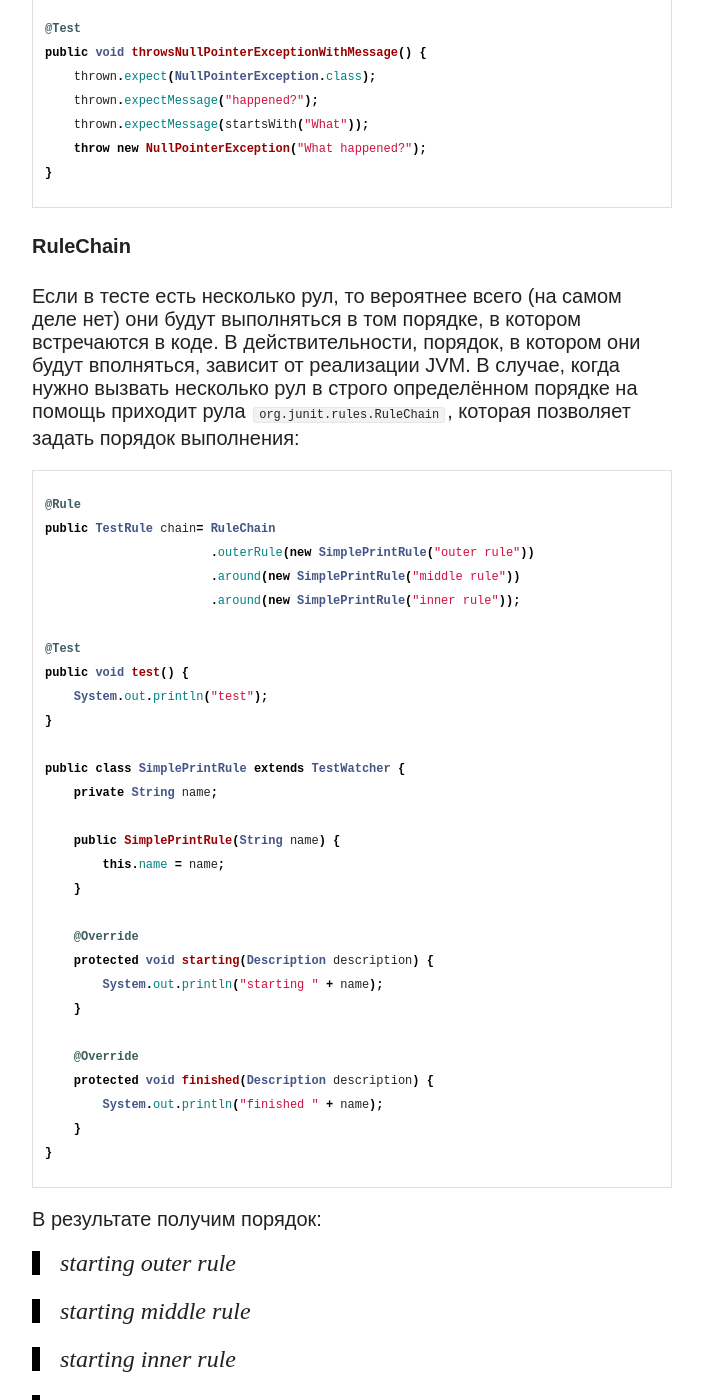
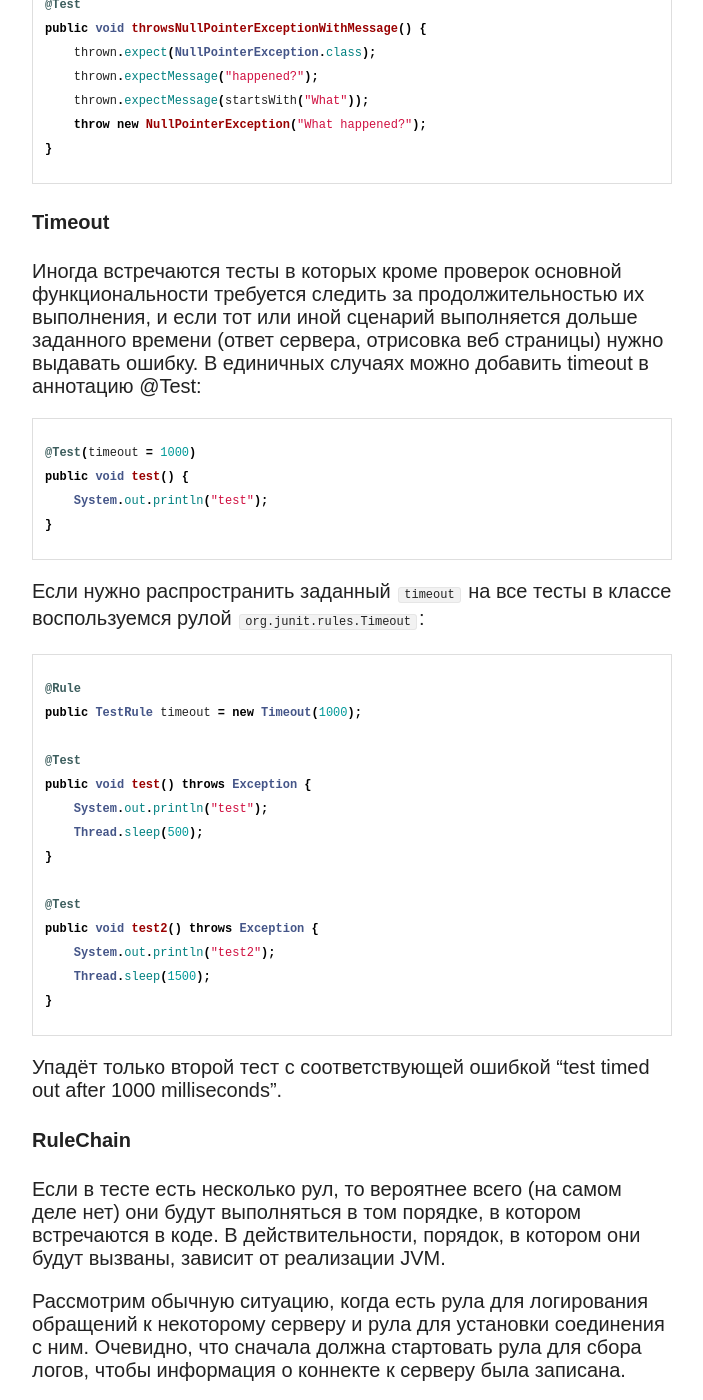
Before and after one commit to yandex-qatools/yandex-qatools.github.io, a Jekyll site: the page built from _posts/2014-11-23-junit-rules-tutorial.md, in a window 1280 px wide and 1400 px high, scrolled down 9470 px. Shown: the whole window, without its empty margins (308-1011 px from the left). Built offline with Jekyll 4.4.1, drawn with Linux system fonts in a browser that asks for light colours; nearby versions of some CDN libraries; comment, search, counter and statistics services are not loaded; some of the changed text lies outside the part shown.

Commit message:
Update 2014-11-23-junit-rules-tutorial.md

```diff
--- a/_posts/2014-11-23-junit-rules-tutorial.md
+++ b/_posts/2014-11-23-junit-rules-tutorial.md
@@ -110,22 +110,11 @@
 Заметим, что методы с `@BeforeClass` и `@AfterClass` должны быть статическими.
 
 ## Rules
-* [Custom Rules](#custom)
-* [Base Rules](#base)
-  * [External Resources](#external_r)
-    * [Temporary Folder](#tfolder)
-  * [Test Watcher](#watcher)
-    * [Test Name](#tname)
-  * [Verifier](#verifier)
-    * [Error Collector](#ecollector)
-  * [Expected Exception](#expectedexcptn)
-  * [Rule Chain](#rulechain)
 
-<a name="custom"/>
 ### Custom Rules
 Допустим теперь мы хотим использовать предыдущий код (методы before и after) в других классах.
-Вместо того, чтобы копировать методы целиком или выносить их в отдельный базовый класс для каждогого нового
-набора тестов, нужно создать свою собственную рулу.
+Вместо того, чтобы копировать методы целиком или выносить в отдельный базовый класс для каждого нового
+набора тестов, создадим собственную рулу.
 
 Рула представляет из себя класс, реализующий интерфейс `org.junit.rules.TestRule`. Для того, чтобы создать новую рулу необходимо реализовать метод apply, возвращающий объект типа `org.junit.runners.model.Statement`.
 
@@ -185,10 +174,20 @@
 
 > after
 
-<a name="base"/>
+
 ### Base Rules
 
-Прежде чем начать писать свои собственные рулы следует познакомиться с уже существующими. Фреймворк предлагает несколько готовых рул с удобными методами, которые можно использовать "из коробки".
+* [External Resources](#external_r)
+  * [Temporary Folder](#tfolder)
+* [Test Watcher](#watcher)
+  * [Test Name](#tname)
+* [Verifier](#verifier)
+  * [Error Collector](#ecollector)
+* [Expected Exception](#expectedexcptn)
+* [Timeout](#timeout)
+* [Rule Chain](#rulechain)
+
+Прежде чем писать свои собственные рулы следует познакомиться с уже существующими. Фреймворк предлагает несколько готовых рул с удобными методами, которые можно использовать "из коробки".
 Самой популярной из них, как мне кажется, является `org.junit.rules.ExternalResource`:
 
 <a name="external_r"/>
@@ -319,7 +318,7 @@
 <a name="ecollector"/>
 ##### ErrorCollector
 
-В качестве примера использования Verifier рассмотрим рулу `org.junit.rules.ErrorCollector`, которая позволяет
+Как пример использования Verifier рассмотрим рулу `org.junit.rules.ErrorCollector`, которая разрешает
 "продолжить выполнение теста после первой ошибки". Использование этой рулы позволит, например, собрать все ошибки произошедшие в тесте в одном отчёте. Хотя при правильном формировнии тесткейсов (один тест - одна проверка) необходимости в такой руле нет.
 
 {% highlight java %}
@@ -336,7 +335,7 @@
 
 {% endhighlight %}
 
-Метод `checkThat( ... )` является обёрткой для стандартной проверки `assertThat( ... )`, но в отличие от последнего, если проверка не прошла, не прерывает выполнение теста. Результатом такого кода будет отчёт, который содержит в себе ошибки первой и третьей проверки.
+Метод `checkThat( ... )` является обёрткой для стандартной проверки `assertThat( ... )`, но в отличие от последнего не прерывает выполнение теста если проверка не прошла. Результатом такого кода будет отчёт, который содержит в себе ошибки первой и третьей проверки.
 
 <a name="expectedexcptn"/>
 #### ExpectedException
@@ -346,11 +345,13 @@
 {% highlight java %}
 
 @Test(expected=NullPointerException.class)
-public void throwsNullPointerExceptionWithMessage() { ... }
+public void throwsNullPointerExceptionWithMessage() {
+    System.out.println("test");
+}
 
 {% endhighlight %}
 
-Рула `org.junit.rules.ExpectedException` расширяет этот функционал и позволяет проверить не только класс бросаемого исключения, но и, например, его сообщение:
+Рула `org.junit.rules.ExpectedException` расширяет этот функционал и позволяет проверить не только класс бросаемого исключения:
 
 {% highlight java %}
 
@@ -367,19 +368,60 @@
 
 {% endhighlight %}
 
+<a name="timeout"/>
+#### Timeout
+
+Иногда встречаются тесты в которых кроме проверок основной функциональности требуется следить за продолжительностью их выполнения, и если тот или иной сценарий выполняется дольше заданного времени (ответ сервера, отрисовка веб страницы) нужно выдавать ошибку. В единичных случаях можно добавить timeout в аннотацию @Test:
+
+{% highlight java %}
+
+@Test(timeout = 1000)
+public void test() {
+    System.out.println("test");
+}
+
+{% endhighlight %}
+
+Если нужно распространить заданный `timeout` на все тесты в классе воспользуемся рулой `org.junit.rules.Timeout`:
+
+{% highlight java %}
+
+@Rule
+public TestRule timeout = new Timeout(1000);
+
+@Test
+public void test() throws Exception {
+    System.out.println("test");
+    Thread.sleep(500);
+}
+
+@Test
+public void test2() throws Exception {
+    System.out.println("test2");
+    Thread.sleep(1500);
+}
+
+{% endhighlight %}
+
+Упадёт только второй тест с соответствующей ошибкой "test timed out after 1000 milliseconds".
+
+
 <a name="rulechain"/>
 #### RuleChain
 
-Если в тесте есть несколько рул, то вероятнее всего (на самом деле нет) они будут выполняться в том порядке, в котором встречаются в коде. В действительности, порядок, в котором они будут вполняться, зависит от реализации JVM.
-В случае, когда нужно вызвать несколько рул в строго определённом порядке на помощь приходит рула `org.junit.rules.RuleChain`, которая позволяет задать порядок выполнения:
+Если в тесте есть несколько рул, то вероятнее всего (на самом деле нет) они будут выполняться в том порядке, в котором встречаются в коде. В действительности, порядок, в котором они будут вызваны, зависит от реализации JVM.
+
+Рассмотрим обычную ситуацию, когда есть рула для логирования обращений к некоторому серверу и рула для установки соединения с ним. Очевидно, что сначала должна стартовать рула для сбора логов, чтобы информация о коннекте к серверу была записана.
+
+В случае, когда нужно использовать несколько рул в строго определённом порядке на помощь приходит `org.junit.rules.RuleChain`:
 
 {% highlight java %}
 
 @Rule
 public TestRule chain= RuleChain
-                       .outerRule(new SimplePrintRule("outer rule"))
-                       .around(new SimplePrintRule("middle rule"))
-                       .around(new SimplePrintRule("inner rule"));
+                       .outerRule(new SimplePrintRule("log rule"))
+                       .around(new SimplePrintRule("connect rule"))
+                       .around(new SimplePrintRule("some other rule"));
 
 @Test
 public void test() {
@@ -407,19 +449,21 @@
 {% endhighlight %}
 
 В результате получим порядок:
-> starting outer rule
+> starting log rule
 
-> starting middle rule
+> starting connect rule
 
-> starting inner rule
+> starting some other rule
 
 > test
 
-> finished inner rule
+> finished some other rule
 
-> finished middle rule
+> finished connect rule
 
-> finished outer rule
+> finished log rule
 
 
-Подробней про рулы также можно узнать из репозитория проекта на гитхабе https://github.com/junit-team/junit
+
+
+Подробней о рулах также можно узнать из репозитория проекта на гитхабе https://github.com/junit-team/junit
```
Also changed, not shown: other parts of _posts/2014-11-23-junit-rules-tutorial.md (+7 -7 lines).
